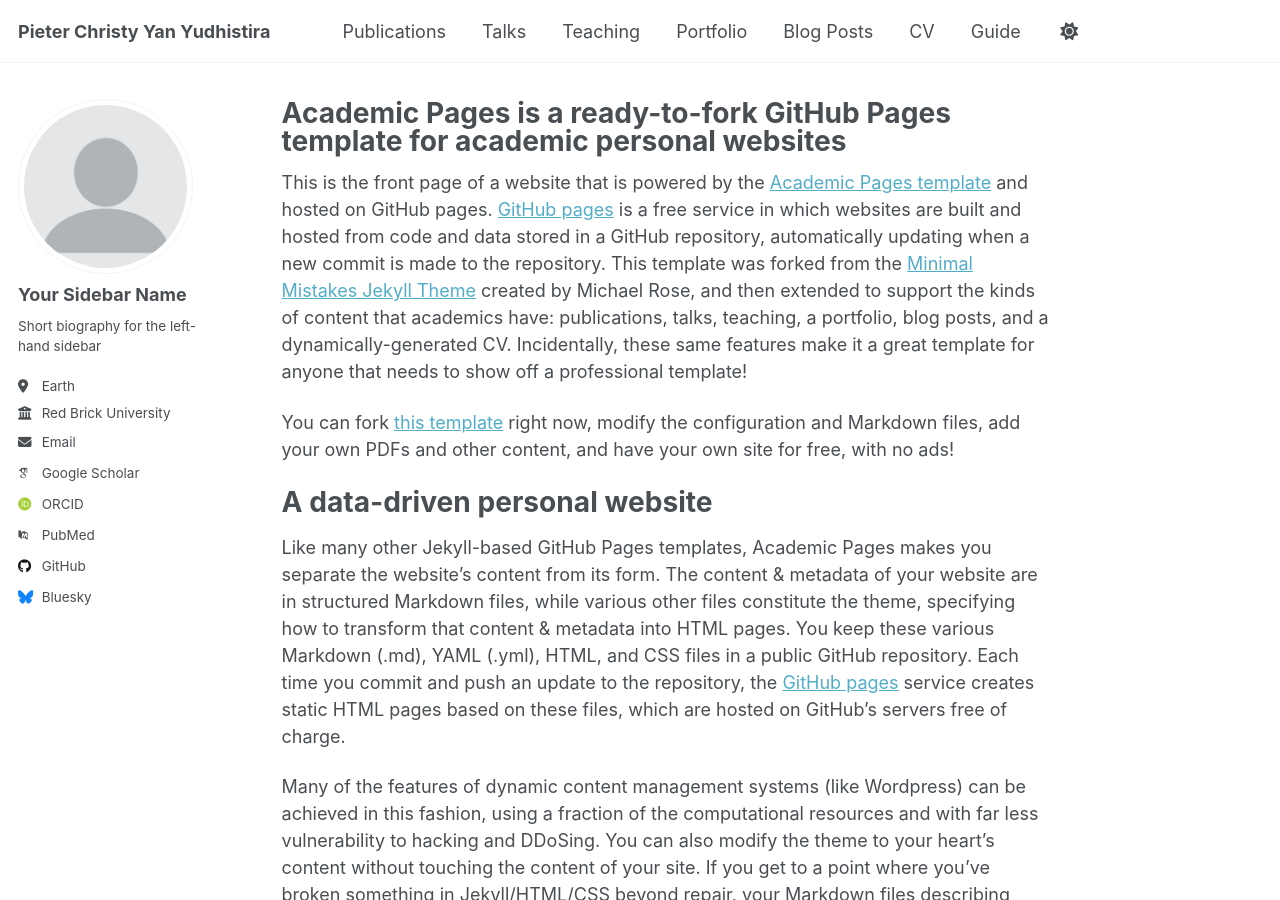
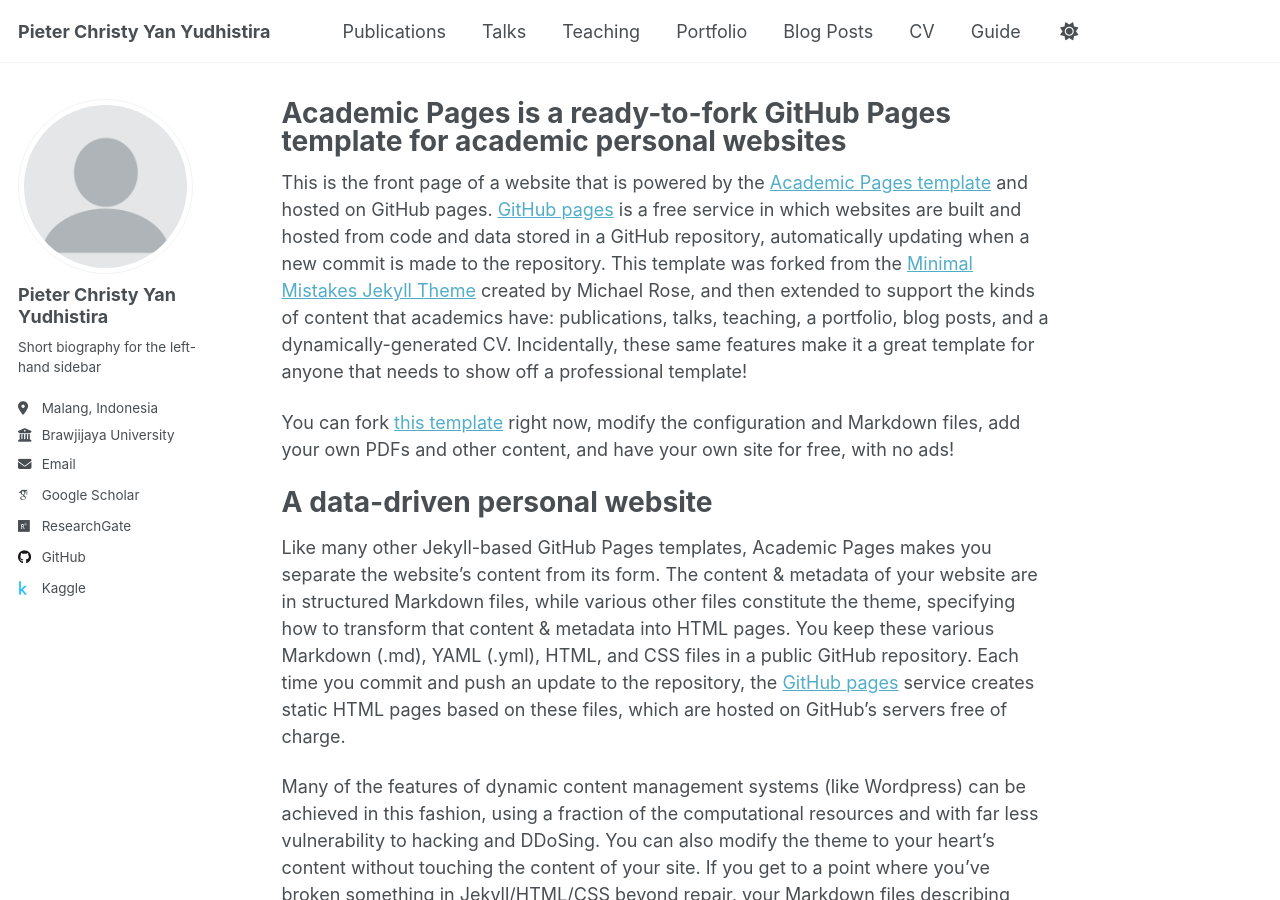
Before and after one commit to Pieter414/Pieter414.github.io, a Jekyll site: the page built from _pages/about.md, in a window 1280 px wide and 900 px high. Built offline with Jekyll 4.4.1, drawn with Linux system fonts in a browser that asks for light colours; some web fonts are replaced; a script that is not in the unit is left out.

Commit message:
ref: update config

```diff
--- a/_config.yml
+++ b/_config.yml
@@ -24,37 +24,37 @@ repository               : "academicpages/academicpages.github.io"
 author:
   # Biographic information
   avatar           : "profile.png"
-  name             : "Your Sidebar Name"
+  name             : "Pieter Christy Yan Yudhistira"
   pronouns         : # example: "she/her"
   bio              : "Short biography for the left-hand sidebar"
-  location         : "Earth"
-  employer         : "Red Brick University"
+  location         : "Malang, Indonesia"
+  employer         : "Brawjijaya University"
   uri              : # URL
-  email            : "none@example.org"
+  email            : "pieterchristyan7@gmail.com"
 
   # Academic websites
   academia         : # URL
   arxiv            : # URL - Update with the correct link to your profile
-  googlescholar    : "https://scholar.google.com/citations?user=PS_CX0AAAAAJ"
+  googlescholar    : "https://scholar.google.com/citations?hl=id&authuser=2&user=oSXyhJEAAAAJ"
   inspire-hep      : # URL
   impactstory      : # URL
-  orcid            : "https://orcid.org/yourorcidurl"
+  orcid            : # URL
   semantic         : # URL
-  pubmed           : "https://www.ncbi.nlm.nih.gov/pubmed/?term=john+snow"
-  researchgate     : # URL
+  pubmed           : # URL
+  researchgate     : https://www.researchgate.net/profile/Pieter-Christy-Yan-Yudhistira
   scopus           : # URL
 
   # Repositories and software development
   bitbucket        : # Username - Update with your username on the site
   codepen          : # Username
   dribbble         : # Username
-  github           : "academicpages"
-  kaggle           : # Username
+  github           : "Pieter414"
+  kaggle           : "pit755p"
   stackoverflow    : # User number or user number and name (i.e., use "1" or "1/jeff-atwood")
 
   # Social media
   artstation       : # Username
-  bluesky          : "bsky.app" # Replace this with you Bluesky username
+  bluesky          : # Username # Replace this with you Bluesky username
   facebook         : # Username
   flickr           : # Username
   foursquare       : # Username
```
